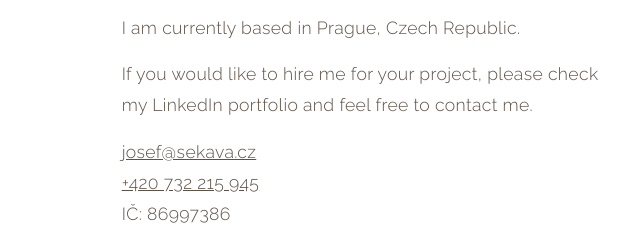
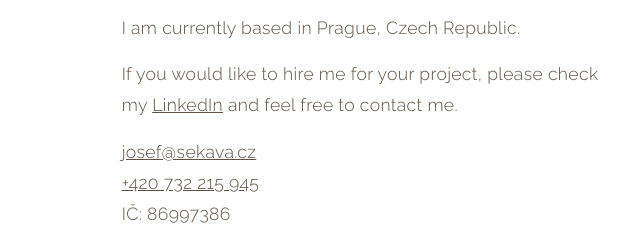
Before and after one commit to joska/about-me, a website built with Parcel: page index.html in a window 1280 px wide. Shown: the part 423-652 px from the top of the page, 640-1280 px from the left. Built offline with nearby package versions, Linux system fonts and the light colour scheme.

Commit message:
style: added link to LinkedIn to bio

```diff
--- a/index.html
+++ b/index.html
@@ -44,7 +44,10 @@
             <p>I am currently based in Prague, Czech Republic.</p>
             <p>
               If you would like to hire me for your project, please check my
-              LinkedIn portfolio and feel free to contact me.
+              <a href="http://linkedin.com/in/joska/" title="Add me on LinkedIn"
+                >LinkedIn</a
+              >
+              and feel free to contact me.
             </p>
           </section>
 
--- a/main.js
+++ b/main.js
@@ -1,3 +1 @@
 import "./main.scss";
-
-console.log("a");
--- a/main.scss
+++ b/main.scss
@@ -71,6 +71,13 @@ body {
     font-size: 1.1em;
     letter-spacing: 0.02em;
   }
+  a {
+    color: #5f5145;
+    text-decoration: underline;
+    &:hover {
+      text-decoration: none;
+    }
+  }
 }
 .contact {
   padding: 0;
```
